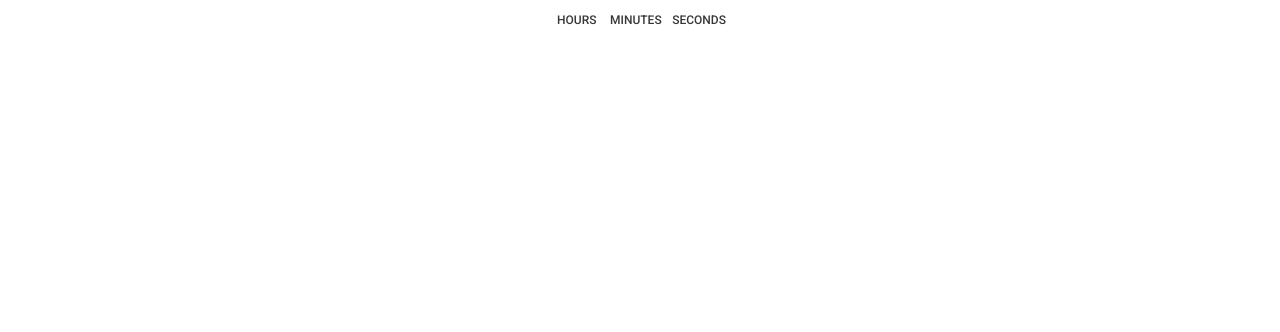
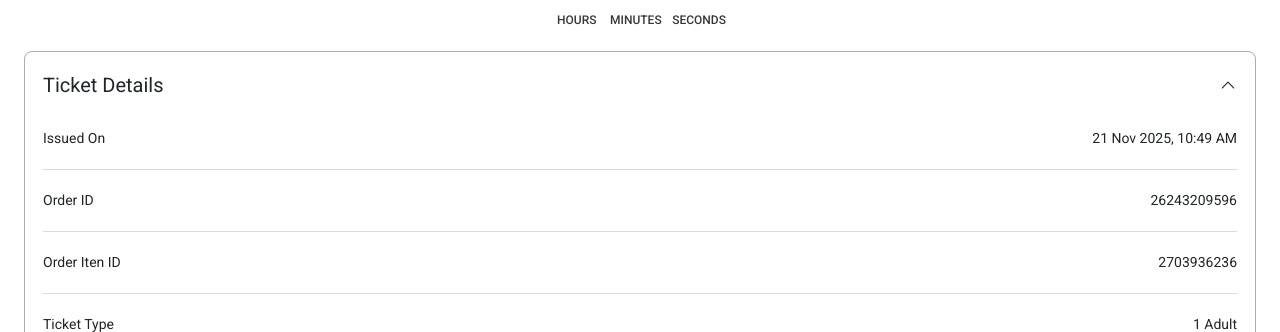
Before and after one commit to rajesh1998v/Paytm, a React (Create React App) app: page /viewticket in a window 1280 px wide. Shown: the part 620-952 px from the top of the page. Before the commit the page ends 800 px from the top, so only its background shows below. Built offline with nearby package versions, Linux system fonts and the light colour scheme.

Commit message:
add time

```diff
--- a/src/Components/viewTicket.jsx
+++ b/src/Components/viewTicket.jsx
@@ -1,4 +1,4 @@
-import React,{ useState, useEffect } from "react";
+import React, { useState, useEffect } from "react";
 import { Link } from 'react-router-dom';
 
 function ViewTicket() {
@@ -94,6 +94,31 @@ function ViewTicket() {
                     </div>
 
                 </div>
+                <div className="jYg5f">
+                    <div className="JhYu3 pt-0 pb-2 ">
+                        <div className="font16">Ticket Details</div>
+                            <svg xmlns="http://www.w3.org/2000/svg" fill="none" viewBox="0 0 24 24" stroke-width="1.5" stroke="currentColor" width={18} class="">
+                                <path stroke-linecap="round" stroke-linejoin="round" d="m4.5 15.75 7.5-7.5 7.5 7.5" />
+                            </svg>
+                    </div>
+
+                    <div className="JhYu3  bord">
+                        <div>Issued On</div>
+                        <div>21 Nov 2025, 10:49 AM</div>
+                    </div>
+                    <div className="JhYu3 bord">
+                        <div>Order ID</div>
+                        <div>26243209596</div>
+                    </div>
+                    <div className="JhYu3 bord">
+                        <div>Order Iten ID</div>
+                        <div>2703936236</div>
+                    </div>
+                    <div className="JhYu3 bord border-0 ">
+                        <div>Ticket Type</div>
+                        <div>1 Adult</div>
+                    </div>
+                </div>
 
             </div>
 
--- a/src/assets/styles/App.css
+++ b/src/assets/styles/App.css
@@ -609,3 +609,18 @@ textarea {
   padding: 14px 0!important;
   font-size: 14px!important;
 }
+.jYg5f{
+  border: 1px solid #adadad;
+  padding: 18px;
+  border-radius: 8px;
+}
+.JhYu3{
+  display: flex;
+  justify-content: space-between;
+  padding: 20px 0;
+
+}
+.bord{
+  border-bottom: 1px solid rgb(221, 218, 218);
+  font-size: 14px;
+}
```
Lines whose indentation alone changed are shown as unchanged.
